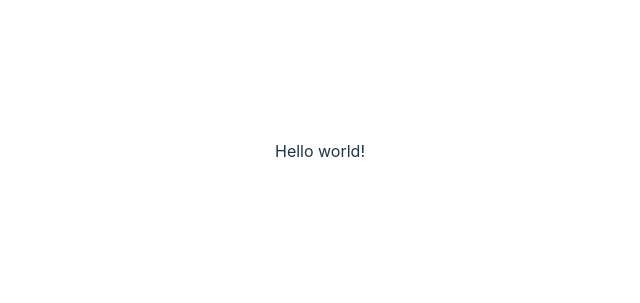
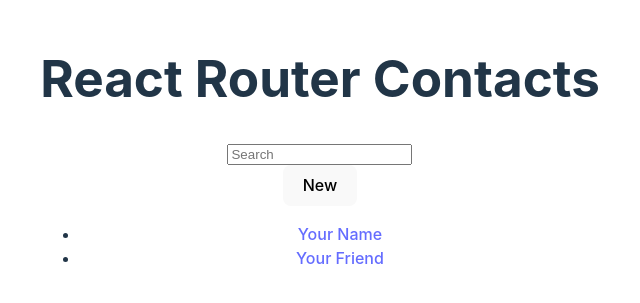
Before and after one commit to SanjoyGorai/vite-router-app, a React (Vite) app: page / in a window 1280 px wide. Shown: the part 249-552 px from the top of the page, without its empty margins (320-960 px from the left). Built offline with nearby package versions, Linux system fonts and the light colour scheme.

Commit message:
error page setup and working

```diff
--- /dev/null
+++ b/src/Componants/ErrorPage.jsx
@@ -0,0 +1,16 @@
+import { useRouteError } from "react-router-dom";
+
+export default function ErrorPage() {
+  const error = useRouteError();
+  console.error(error);
+
+  return (
+    <div id="error-page">
+      <h1>Oops!</h1>
+      <p>Sorry, an unexpected error has occurred.</p>
+      <p>
+        <i>{error.statusText || error.message}</i>
+      </p>
+    </div>
+  );
+}
--- /dev/null
+++ b/src/Componants/Root.jsx
@@ -0,0 +1,45 @@
+
+
+export default function Root() {
+    return (
+      <>
+        <div id="sidebar">
+          <h1>React Router Contacts</h1>
+          <div>
+            <form id="search-form" role="search">
+              <input
+                id="q"
+                aria-label="Search contacts"
+                placeholder="Search"
+                type="search"
+                name="q"
+              />
+              <div
+                id="search-spinner"
+                aria-hidden
+                hidden={true}
+              />
+              <div
+                className="sr-only"
+                aria-live="polite"
+              ></div>
+            </form>
+            <form method="post">
+              <button type="submit">New</button>
+            </form>
+          </div>
+          <nav>
+            <ul>
+              <li>
+                <a href={`/contacts/1`}>Your Name</a>
+              </li>
+              <li>
+                <a href={`/contacts/2`}>Your Friend</a>
+              </li>
+            </ul>
+          </nav>
+        </div>
+        <div id="detail"></div>
+      </>
+    );
+  }
--- a/src/Componants/contacts.jsx
+++ b/src/Componants/contacts.jsx
@@ -1,11 +1,11 @@
 import React from 'react'
 
-const contacts = () => {
-  return (
-    <>
-        <h1>This Contact Page</h1>
-    </>
-  )
+const Contacts = () => {
+    return (
+        <>
+            <h1>This Contact Page</h1>
+        </>
+    )
 }
 
-export default contacts
+export default Contacts
--- a/src/main.jsx
+++ b/src/main.jsx
@@ -3,11 +3,18 @@
 import App from './App.jsx'
 import './index.css'
 import { createBrowserRouter, RouterProvider } from 'react-router-dom'
+import Contacts from './Componants/contacts.jsx'
+import Root from './Componants/Root.jsx'
+import ErrorPage from './Componants/ErrorPage.jsx'
 
 const router = createBrowserRouter([
   {
     path: "/",
-    element: <div>Hello world!</div>,
+    // element: <Contacts/> ,
+    // element : <App/>
+
+    element: <Root/> ,
+    errorElement : <ErrorPage/>
   }
 ]);
 
```
